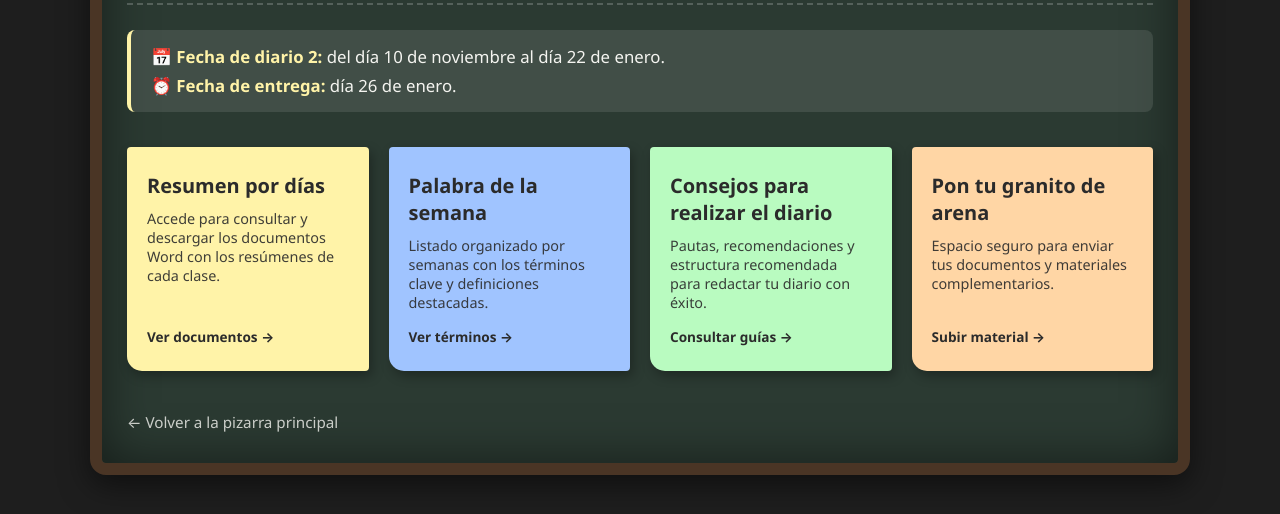
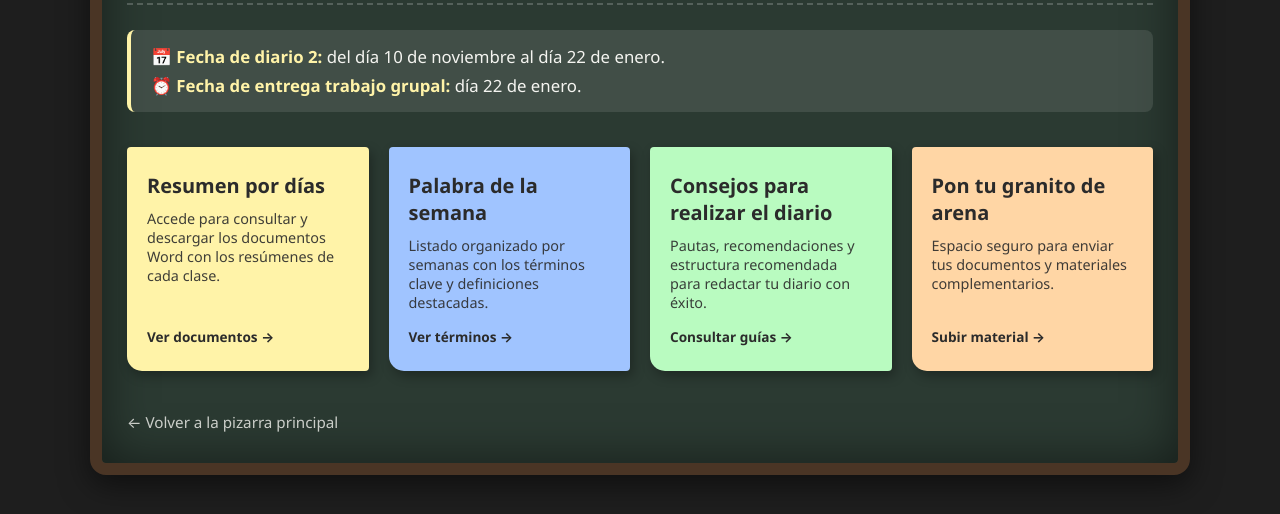
Before and after one commit to palabrasyfrasesperdidas-dotcom/APSD, a plain HTML site: page asignaturas/caracteristicas-necesidades.html in a window 1280 px wide. Shown: the part 250-764 px from the top of the page. Drawn offline with Linux system fonts and the light colour scheme.

Commit message:
Update caracteristicas-necesidades.html

```diff
--- a/asignaturas/caracteristicas-necesidades.html
+++ b/asignaturas/caracteristicas-necesidades.html
@@ -190,7 +190,7 @@
         <!-- FECHAS CLAVE DEL DIARIO -->
         <section class="dates-banner">
             <span>📅 <strong>Fecha de diario 2:</strong> del día 10 de noviembre al día 22 de enero.</span>
-            <span>⏰ <strong>Fecha de entrega:</strong> día 26 de enero.</span>
+            <span>⏰ <strong>Fecha de entrega trabajo grupal:</strong> día 22 de enero.</span>
         </section>
 
         <!-- APARTADOS PRINCIPALES (4 OPCIONES EN POST-ITS) -->
```
